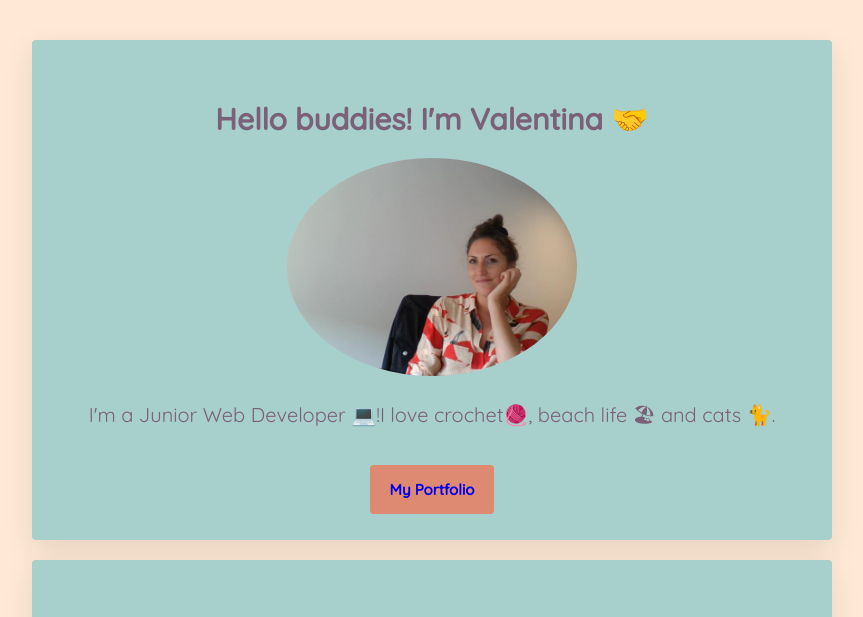
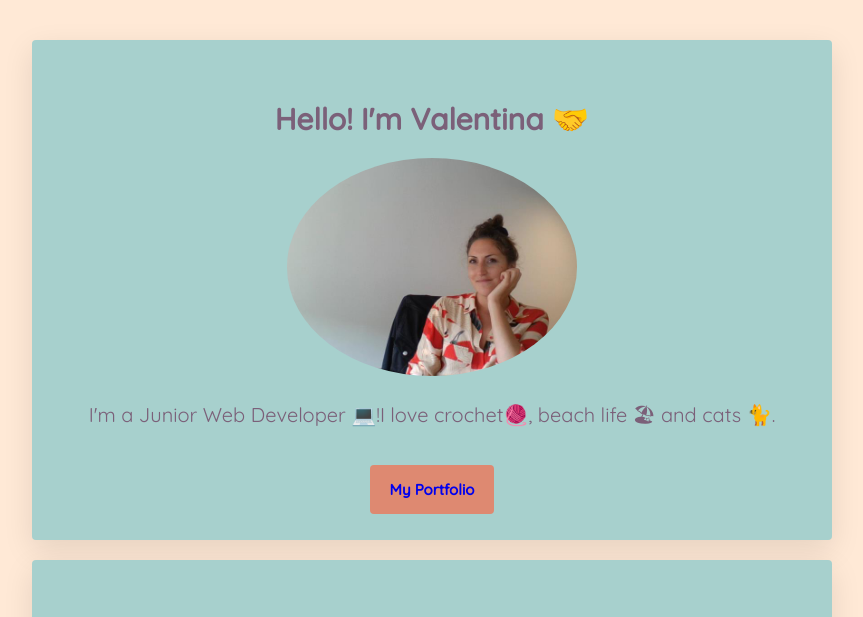
Before and after one commit to Vale-Sapi/profile, a plain HTML site: page index.html in a window 1280 px wide. Shown: the top 617 px of the page, without its empty margins (208-1071 px from the left). Drawn offline with Linux system fonts and the light colour scheme.

Commit message:
h1 changed

```diff
--- a/index.html
+++ b/index.html
@@ -14,7 +14,7 @@
   <body>
     <div class="container">
       <div class="card">
-        <h1>Hello buddies! I'm Valentina 🤝</h1>
+        <h1>Hello! I'm Valentina 🤝</h1>
         <img src="images/profilepic.jpg" width="100px" alt="Valentina Sapigni" class="img-cicle">
         <p id="introduction">I'm a Junior Web Developer 💻!I love crochet🧶, beach life 🏖 and cats 🐈.
         </p>
```
